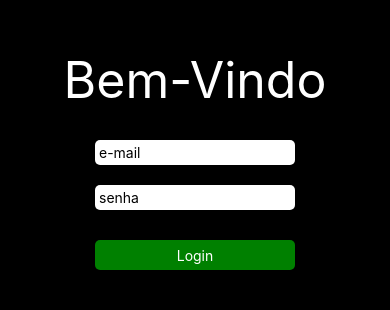
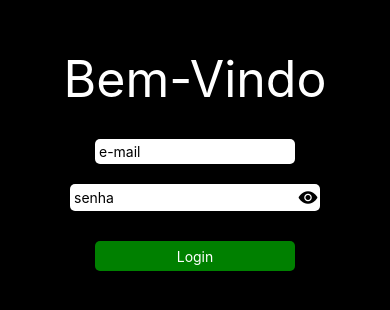
Before and after one commit to PauloVitorLessa/Tralho-1-ReactNative, a React Native app: screen /Login in a window 390 px wide. Shown: the part 262-572 px from the top of the page. Built offline with nearby package versions, Linux system fonts and the light colour scheme.

Commit message:
Update index.js
alterações de login

```diff
--- a/src/pages/Login/index.js
+++ b/src/pages/Login/index.js
@@ -1,11 +1,6 @@
-import {
-  StyleSheet,
-  Text,
-  View,
-  TextInput,
-  TouchableOpacity,
-} from "react-native";
-import { useState, useContext } from "react";
+import React, { useState, useContext } from "react";
+import { StyleSheet, Text, View, TextInput, TouchableOpacity } from "react-native";
+import { Ionicons } from "@expo/vector-icons";
 import AxiosInstance from "../../api/AxiosInstance";
 import { DataContext } from "../../context/DataContext";
 
@@ -13,6 +8,7 @@ export default function Login({ navigation }) {
   const [email, setEmail] = useState("");
   const [senha, setSenha] = useState("");
   const { armazenarDadosUsuario } = useContext(DataContext);
+  const [mostrarSenha, setMostrarSenha] = useState(false);
 
   const handleLogin = async () => {
     console.log(`E-mail: ${email} - Senha: ${senha}`);
@@ -35,6 +31,10 @@ export default function Login({ navigation }) {
     }
   };
 
+  const toggleMostrarSenha = () => {
+    setMostrarSenha((prevState) => !prevState);
+  };
+
   return (
     <View style={styles.container}>
       <Text style={styles.text}>Bem-Vindo</Text>
@@ -44,13 +44,24 @@ export default function Login({ navigation }) {
         placeholder="e-mail"
         style={styles.input}
       />
-      <TextInput
-        onChangeText={setSenha}
-        value={senha}
-        placeholder="senha"
-        style={styles.input}
-      />
-
+      <View style={styles.passwordInputContainer}>
+        <View style={styles.passwordInputWrapper}>
+          <TextInput
+            onChangeText={setSenha}
+            value={senha}
+            placeholder="senha"
+            secureTextEntry={!mostrarSenha}
+            style={styles.passwordInput}
+          />
+          <TouchableOpacity onPress={toggleMostrarSenha} style={styles.showPasswordButton}>
+            <Ionicons
+              name={mostrarSenha ? "eye-off" : "eye"}
+              size={20} // Alterei o tamanho do ícone para 20
+              color="black"
+            />
+          </TouchableOpacity>
+        </View>
+      </View>
       <TouchableOpacity onPress={handleLogin} style={styles.button}>
         <Text style={styles.buttonText}>Login</Text>
       </TouchableOpacity>
@@ -65,13 +76,11 @@ const styles = StyleSheet.create({
     backgroundColor: "black",
     flex: 1,
   },
-
   text: {
     color: "white",
     fontSize: 50,
     marginBottom: 30,
   },
-
   input: {
     backgroundColor: "white",
     marginBottom: 20,
@@ -79,18 +88,33 @@ const styles = StyleSheet.create({
     padding: 4,
     width: 200,
   },
-
+  passwordInputContainer: {
+    alignItems: "center",
+    marginBottom: 20,
+    width: 200,
+  },
+  passwordInputWrapper: {
+    flexDirection: "row",
+    alignItems: "center",
+    backgroundColor: "white",
+    borderRadius: 5,
+  },
+  passwordInput: {
+    flex: 1,
+    padding: 4,
+  },
+  showPasswordButton: {
+    padding: 2, // Reduzi o tamanho do padding
+  },
   button: {
-    backgroundColor: "white",
+    backgroundColor: "green",
     marginTop: 10,
     width: 200,
     height: 30,
     borderRadius: 5,
     alignItems: "center",
     justifyContent: "center",
-    backgroundColor: "green",
   },
-
   buttonText: {
     color: "white",
   },
```
